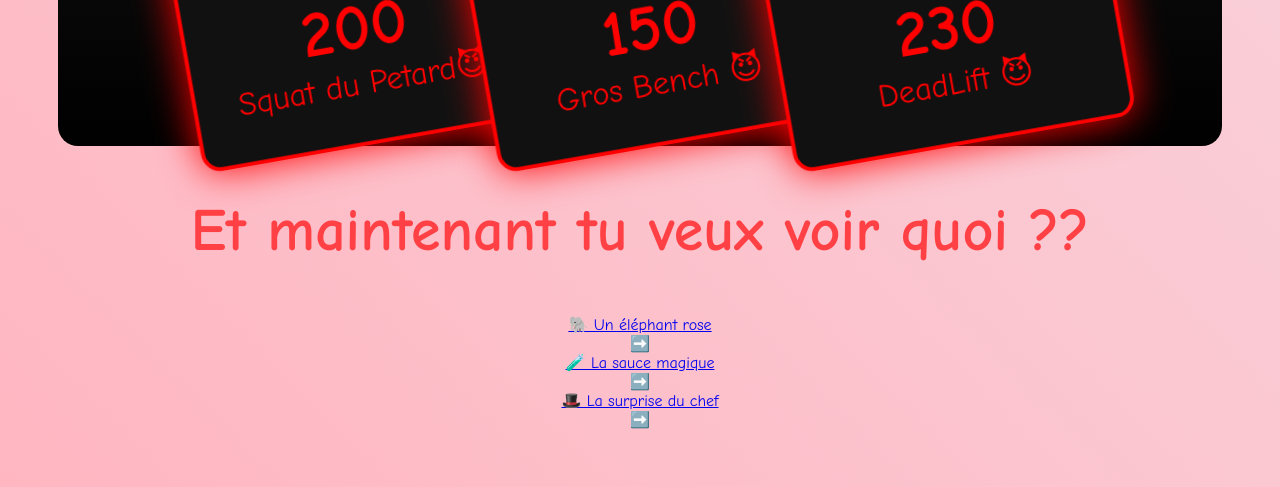
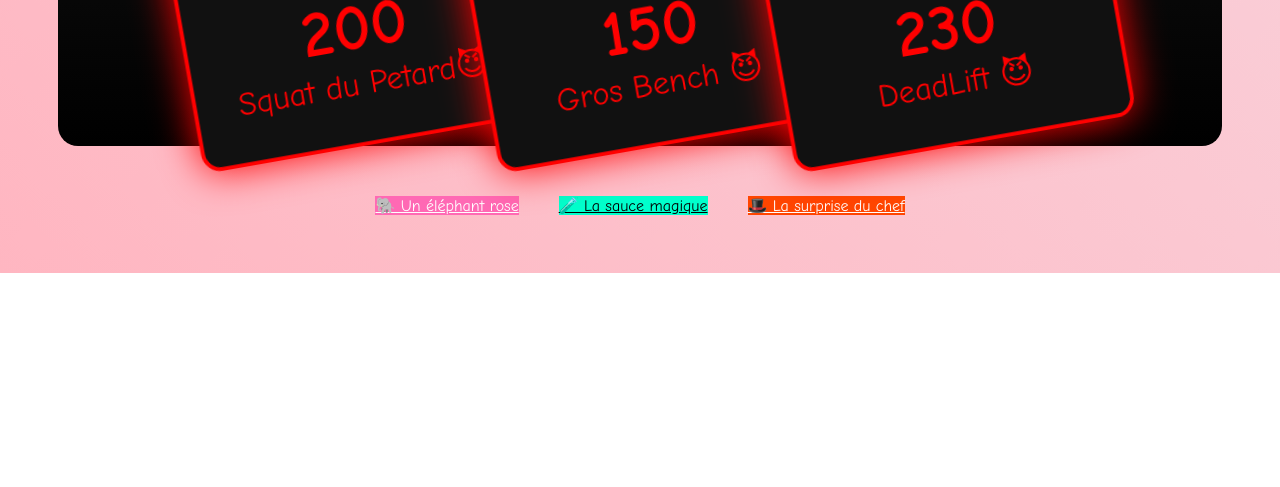
Before and after one commit to Hugo6598/Horrible3, a plain HTML site: page index.html in a window 1280 px wide. Shown: the part 3123-3610 px from the top of the page. After the commit the page ends 3396 px from the top, so only its background shows below. Drawn offline with Linux system fonts and the light colour scheme.

Commit message:
Update index.html

```diff
--- a/index.html
+++ b/index.html
@@ -214,22 +214,14 @@
 </div>
 
 <!--Lechoix du roi moche-->
-  <div class="choose-page">
-  <h2>Et maintenant tu veux voir quoi ??</h2>
-  <div class="options">
-    <div class="option">
-      <a href="elephant.html">🐘 Un éléphant rose</a>
-      <div class="arrow">➡️</div>
-    </div>
-    <div class="option">
-      <a href="sauce.html">🧪 La sauce magique</a>
-      <div class="arrow">➡️</div>
-    </div>
-    <div class="option">
-      <a href="chef.html">🎩 La surprise du chef</a>
-      <div class="arrow">➡️</div>
-    </div>
-  </div>
+<div style="display:flex; justify-content:center; gap:40px; margin-top:50px; flex-wrap:wrap;">
+
+  <a href="elephant.html" class="big-button" style="background:#ff69b4; color:white;">🐘 Un éléphant rose</a>
+
+  <a href="sauce.html" class="big-button" style="background:#00ffcc; color:black;">🧪 La sauce magique</a>
+
+  <a href="chef.html" class="big-button" style="background:#ff4500; color:white;">🎩 La surprise du chef</a>
+
 </div>
 
 
```
